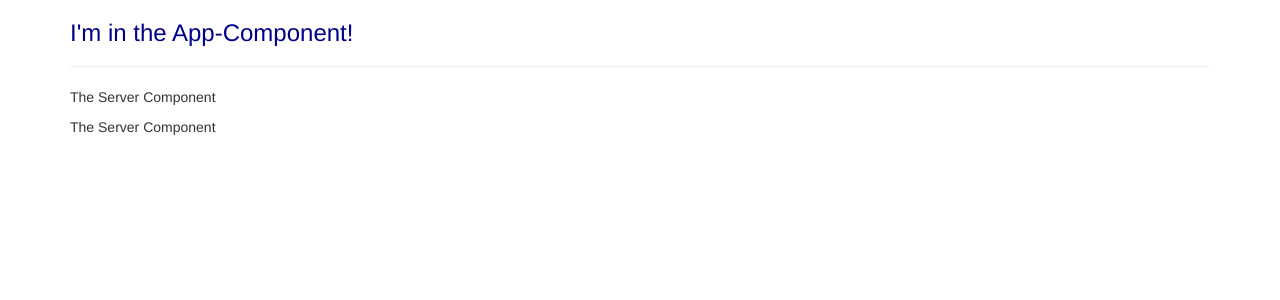
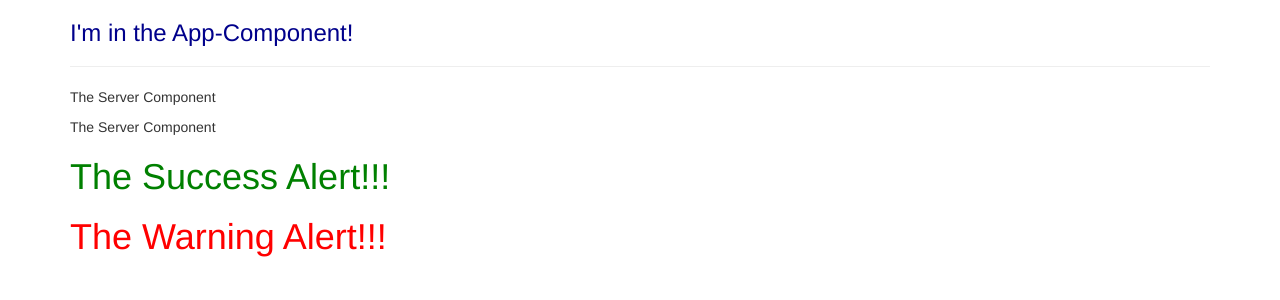
Before and after one commit to shanedwilson/udemy-angular-course, an Angular app: page / in a window 1280 px wide. Shown: the top 300 px of the page. Built offline with nearby package versions, Linux system fonts and the light colour scheme.

Commit message:
finished assignment

```diff
--- a/src/app/app.component.html
+++ b/src/app/app.component.html
@@ -4,6 +4,8 @@
             <h3>I'm in the App-Component!</h3>
             <hr>
             <app-servers></app-servers>
+            <app-success-alert></app-success-alert>
+            <app-warning-alert></app-warning-alert>
         </div>
     </div>
 </div>
--- a/src/app/app.module.ts
+++ b/src/app/app.module.ts
@@ -4,12 +4,16 @@
 import { AppComponent } from './app.component';
 import { ServerComponent } from './server/server.component';
 import { ServersComponent } from './servers/servers.component';
+import { WarningAlertComponent } from './warning-alert/warning-alert.component';
+import { SuccessAlertComponent } from './success-alert/success-alert.component';
 
 @NgModule({
   declarations: [
     AppComponent,
     ServerComponent,
-    ServersComponent
+    ServersComponent,
+    WarningAlertComponent,
+    SuccessAlertComponent
   ],
   imports: [
     BrowserModule,
--- /dev/null
+++ b/src/app/success-alert/success-alert.component.css
@@ -0,0 +1,3 @@
+.success-title {
+    color: green;
+}
--- /dev/null
+++ b/src/app/success-alert/success-alert.component.html
@@ -0,0 +1 @@
+<h1 class="success-title">The Success Alert!!!</h1>
--- /dev/null
+++ b/src/app/success-alert/success-alert.component.ts
@@ -0,0 +1,15 @@
+import { Component, OnInit } from '@angular/core';
+
+@Component({
+  selector: 'app-success-alert',
+  templateUrl: './success-alert.component.html',
+  styleUrls: ['./success-alert.component.css']
+})
+export class SuccessAlertComponent implements OnInit {
+
+  constructor() { }
+
+  ngOnInit() {
+  }
+
+}
--- /dev/null
+++ b/src/app/warning-alert/warning-alert.component.css
@@ -0,0 +1,3 @@
+.warning-title {
+    color: red;
+}
--- /dev/null
+++ b/src/app/warning-alert/warning-alert.component.html
@@ -0,0 +1 @@
+<h1 class="warning-title">The Warning Alert!!!</h1>
--- /dev/null
+++ b/src/app/warning-alert/warning-alert.component.ts
@@ -0,0 +1,15 @@
+import { Component, OnInit } from '@angular/core';
+
+@Component({
+  selector: 'app-warning-alert',
+  templateUrl: './warning-alert.component.html',
+  styleUrls: ['./warning-alert.component.css']
+})
+export class WarningAlertComponent implements OnInit {
+
+  constructor() { }
+
+  ngOnInit() {
+  }
+
+}
```
Also changed, not shown: 2 other files (tests, documents, lock files or other folders).
